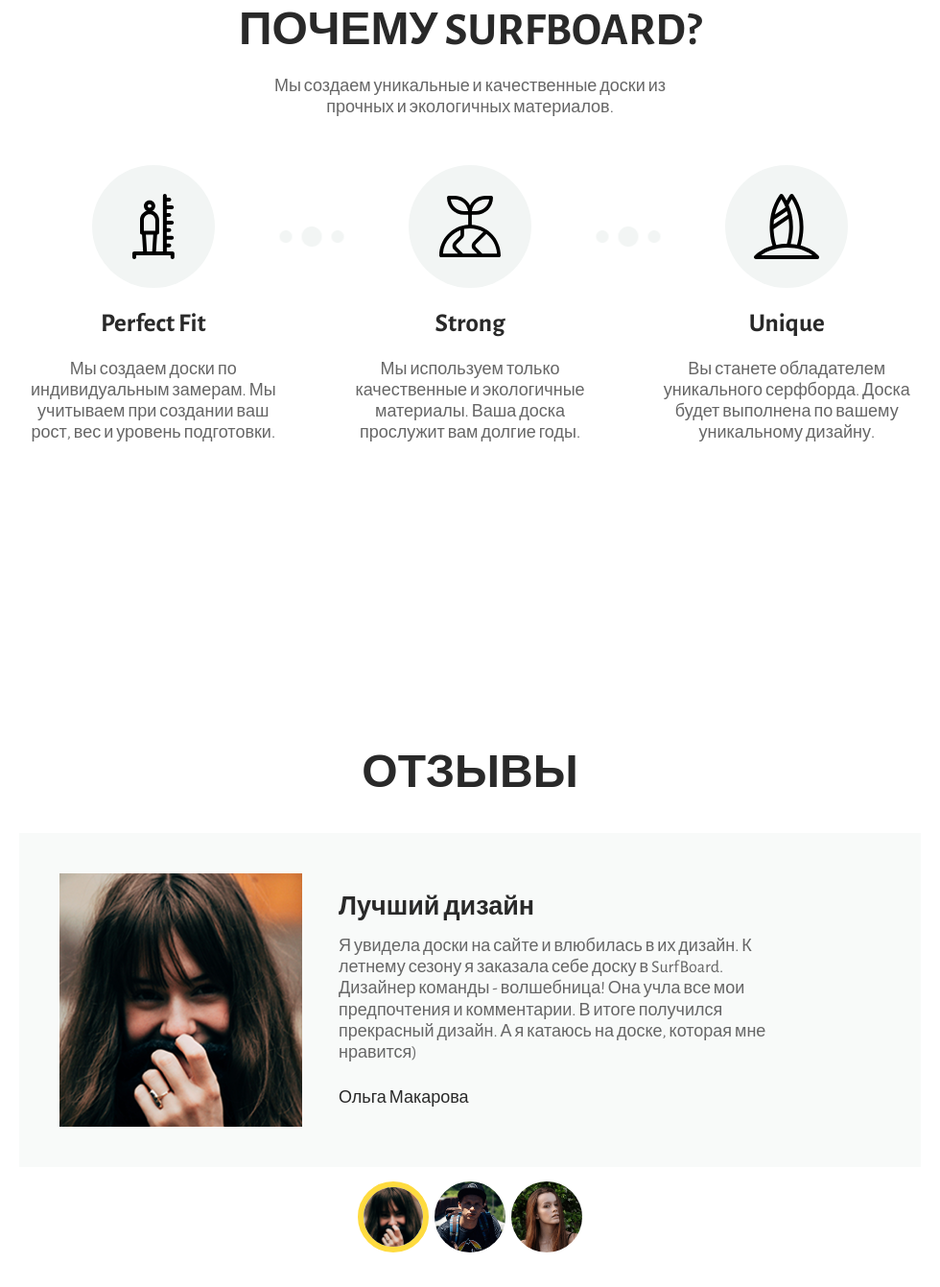
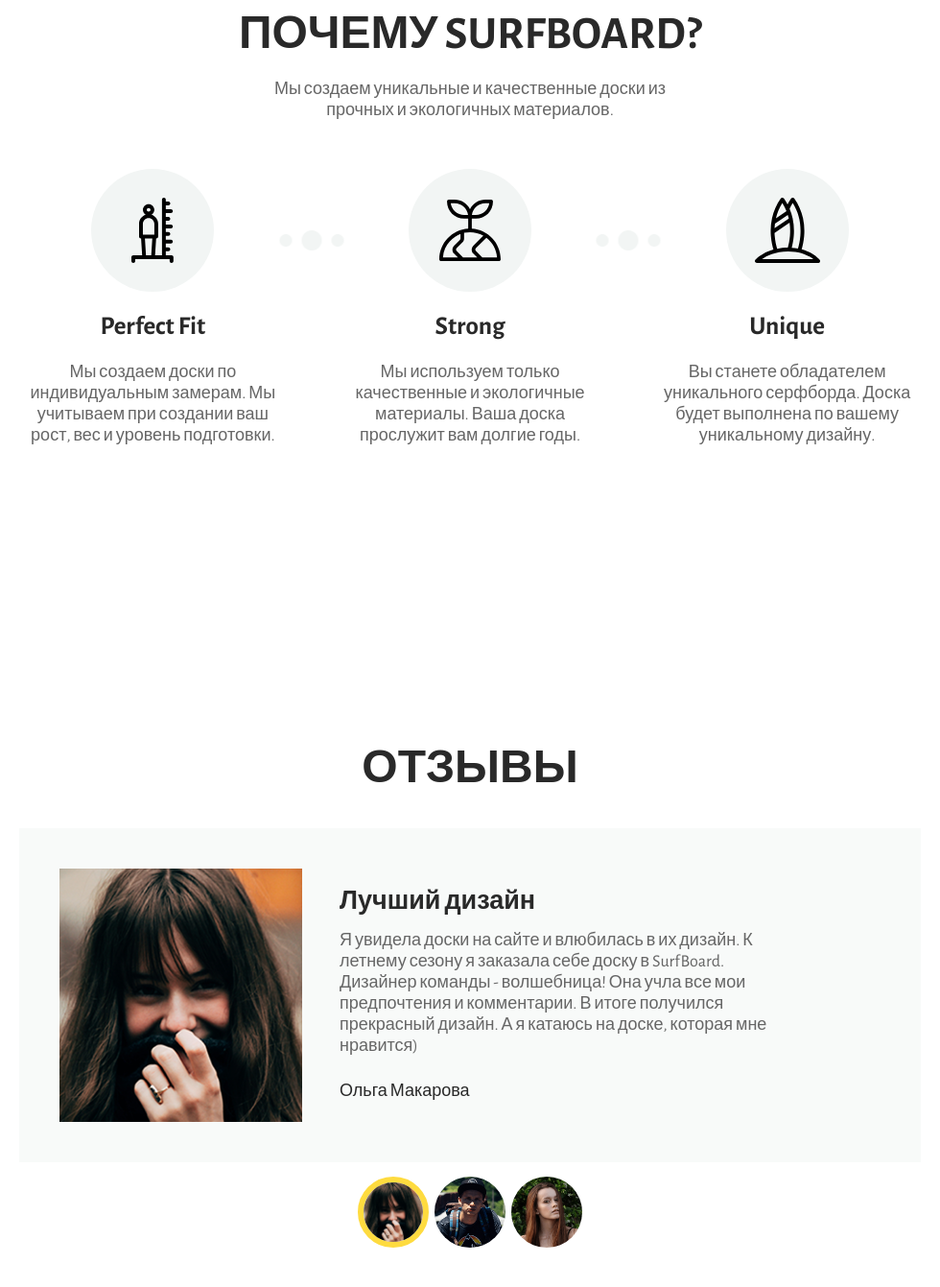
Before and after one commit to asm96/surfboard, a plain HTML site: page index.html in a window 1280 px wide. Shown: the part 959-2300 px from the top of the page at 96% size, without its empty margins (150-1130 px from the left). Drawn offline with nearby package versions, Linux system fonts and the light colour scheme.

Commit message:
another pixel perfect

```diff
--- a/css/blocks/_benefit.scss
+++ b/css/blocks/_benefit.scss
@@ -23,7 +23,7 @@
 }
 
 .benefit__title {
-  padding-top: 20px;
+  padding-top: 19px;
   font-weight: bold;
   font-size: 27px;
   color: $black;
--- a/css/blocks/_benefits.scss
+++ b/css/blocks/_benefits.scss
@@ -4,7 +4,7 @@
 
 .benefits__item {
   flex: 1;
-  padding: 0 2.7%;
+  padding: 0 2.76%;
   position: relative;
   &:first-child {
     padding-left: 0;
--- a/css/blocks/_headline.scss
+++ b/css/blocks/_headline.scss
@@ -1,5 +1,5 @@
 .headline-section {
-  padding-bottom: 17px;
+  padding-bottom: 10px;
 }
 
 .headline {
@@ -7,10 +7,10 @@
 }
 
 .headline__title {
-  margin-bottom: 17px;
+  margin-bottom: 16px;
 }
 
 .headline__subtitle {
-  margin-bottom: 49px;
+  margin-bottom: 50px;
   padding: 0 27%;
 }
--- a/css/blocks/_hero.scss
+++ b/css/blocks/_hero.scss
@@ -19,7 +19,8 @@
 
 .hero__title-section {
   width: 46%;
-  margin: 86px 0;
+  margin-top: 87px;
+  margin-bottom: 66px;
 }
 
 .hero__main-title {
@@ -32,5 +33,5 @@
 
 .hero__title-desc {
   font-size: 21px;
-  margin-bottom: 52px;
+  margin-bottom: 38px;
 }
--- a/css/blocks/_reviews.scss
+++ b/css/blocks/_reviews.scss
@@ -1,3 +1,7 @@
+.reviews-section {
+  padding-bottom: 10px;
+}
+
 .reviews {
   margin-top: 31px;
 }
@@ -28,14 +32,15 @@
   flex-direction: column;
   justify-content: center;
   flex: 1;
-  margin-left: 38px;
+  margin-left: 39px;
 }
 
 .reviews__title {
   font-size: 27px;
   font-weight: bold;
   color: $black;
-  margin-bottom: 14px;
+  margin-bottom: 17px;
+  line-height: 1;
 }
 
 .reviews__text {
--- a/index.html
+++ b/index.html
@@ -132,7 +132,7 @@
           </ul>
         </div>
       </section>
-      <section class="section">
+      <section class="section reviews-section">
         <div class="container">
           <h1 class="section__title">Отзывы</h1>
           <div class="reviews">
```
Also changed, not shown: css/main.css.
